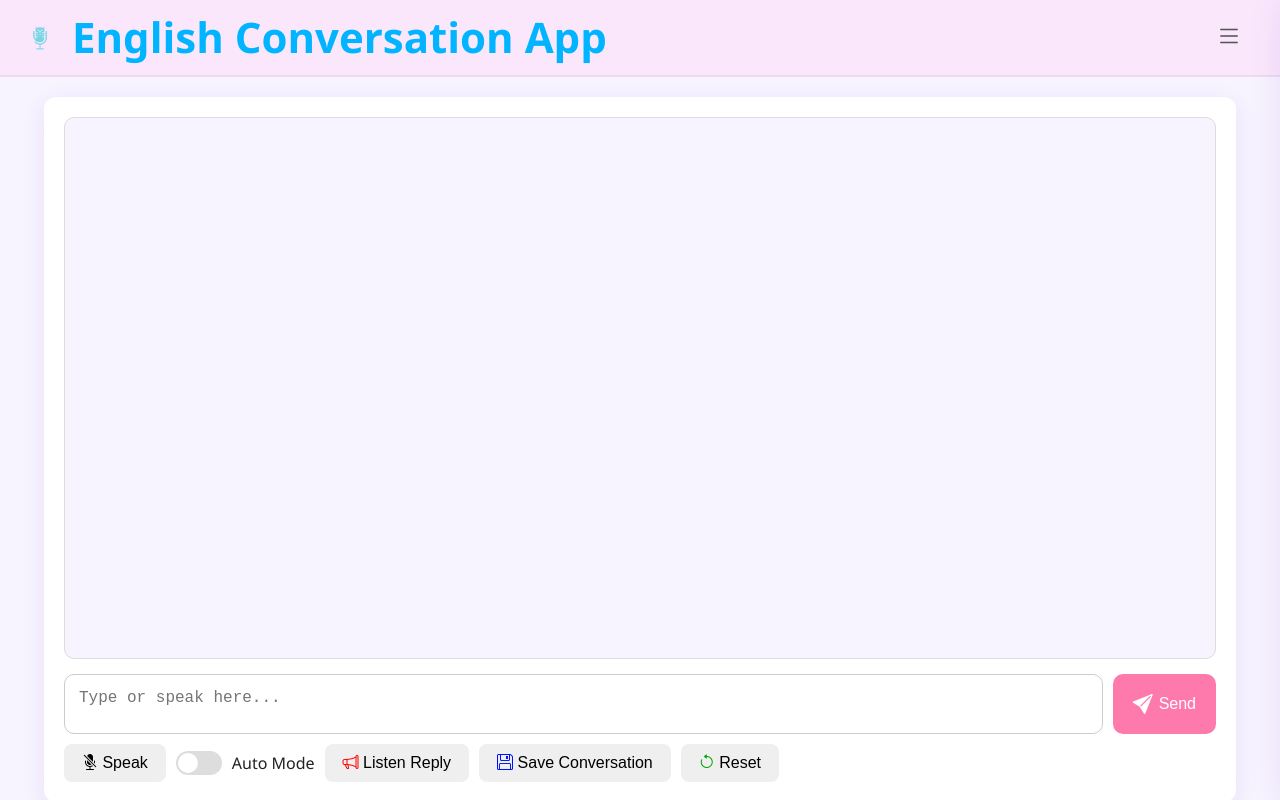
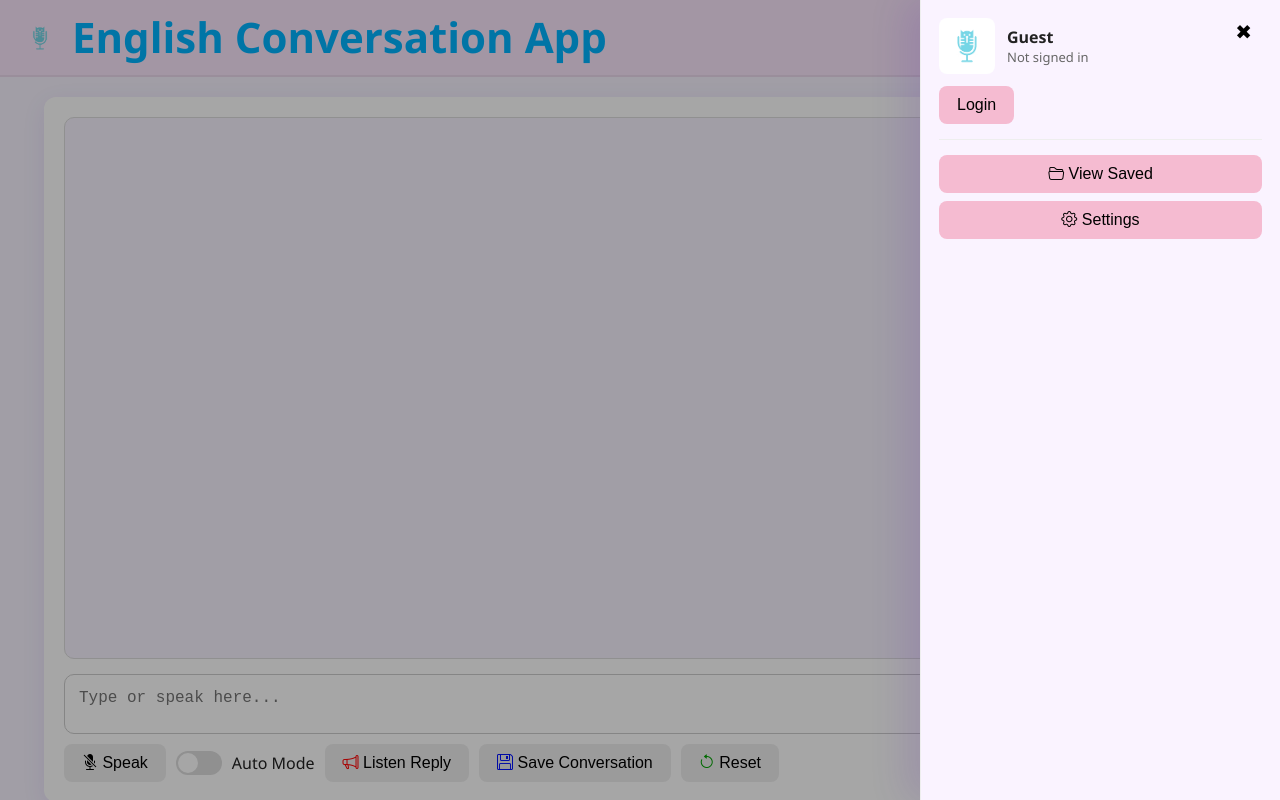
Before and after one commit to QuangMinh20012604/App_NMCNPM_co_DB, a website: page public/index.html in a window 1280 px wide. Both pictures are taken after a click on the button 1229 px from the left and 37 px from the top of the page. Shown: the top 800 px of the page. Drawn offline with nearby package versions, Linux system fonts and the light colour scheme.

Commit message:
update togglemenu

```diff
--- a/public/js/main.js
+++ b/public/js/main.js
@@ -1,6 +1,27 @@
 console.log("main.js starting...");
 
+
+
+
 (function () {
+    document.addEventListener("DOMContentLoaded", () => {
+        initMenuToggle();
+    });
+
+    function initMenuToggle() {
+        const el = document.getElementById("menuToggle");
+        const slide = document.getElementById("slideSidebar");
+        const overlay = document.getElementById("sidebarOverlay");
+
+        if (!el || !slide || !overlay) return;
+
+        el.onclick = () => {
+            slide.classList.add("open");
+            overlay.style.display = "block";
+            setTimeout(() => overlay.style.opacity = "0.35", 10);
+        };
+    }
+
     function renderRoleBadge(role) {
         if (role === "superadmin") {
             return `<span class="role-badge role-superadmin"><i class="bi bi-star-fill"></i> SUPERADMIN</span>`;
```
Also changed, not shown: public/admin.html (+0 -1 lines).
